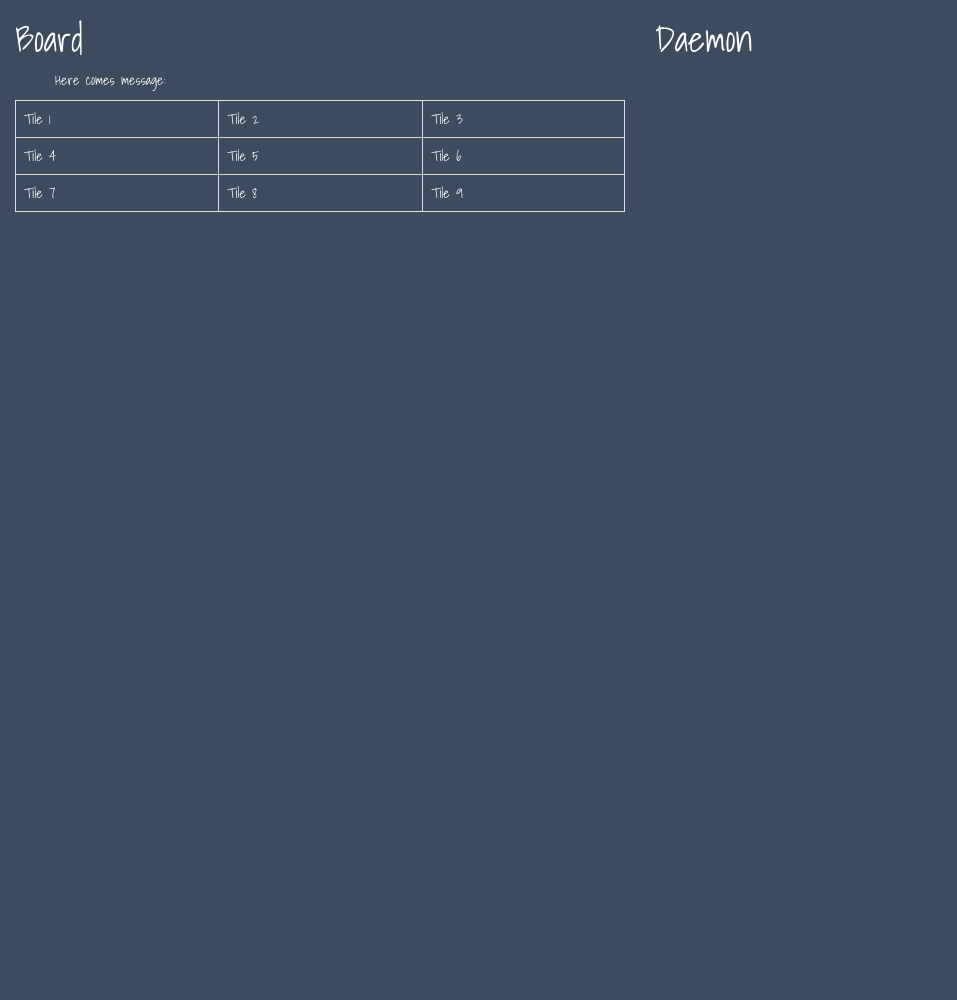
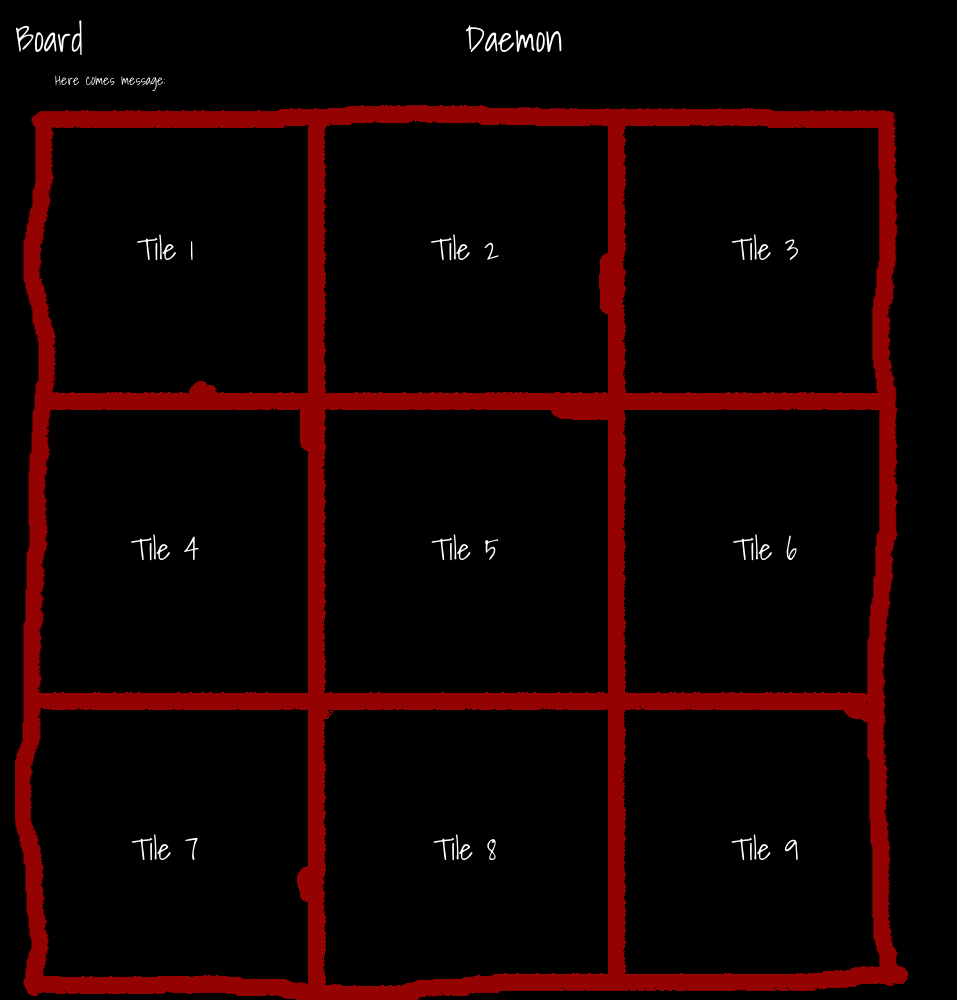
Before and after one commit to RiverOfVomit/ggj2016, a Flask app: page /board in a window 1280 px wide. Shown: the whole page, without its empty margins (0-957 px from the left). Before the commit the page ends 212 px from the top, so only its background shows below. Run offline with Flask 2, Linux system fonts and the light colour scheme; data that the repository does not hold is empty; some libraries are stand-ins or nearby versions.

Commit message:
board html

```diff
--- a/rov-ggj2016/static/assets/css/game.css
+++ b/rov-ggj2016/static/assets/css/game.css
@@ -20,6 +20,7 @@ html{
 body{
 	font-family: shadows_into_lightregular, sans-serif;
 	position: relative;
+	background-color: black;
 	height: 100%;
 	color: white;
 }
@@ -45,8 +46,53 @@ body{
 	BOARD STYLE
 -----------------------------------------------*/
 body.board{
-	background: #3D4B5F;
-	color: white;
+}
+
+.board{
+	width: 900px;
+}
+.board td{
+	width: 300px;
+	height: 300px;
+	text-align: center;
+	font-size: 30px;
+	vertical-align: middle;
+}
+.tile-1{
+	background: url('/static/assets/img/tile1.png');
+	background-size: cover;
+}
+.tile-2{
+	background: url('/static/assets/img/tile2.png');
+	background-size: cover;
+}
+.tile-3{
+	background: url('/static/assets/img/tile3.png');
+	background-size: cover;
+}
+.tile-4{
+	background: url('/static/assets/img/tile4.png');
+	background-size: cover;
+}
+.tile-5{
+	background: url('/static/assets/img/tile5.png');
+	background-size: cover;
+}
+.tile-6{
+	background: url('/static/assets/img/tile6.png');
+	background-size: cover;
+}
+.tile-7{
+	background: url('/static/assets/img/tile7.png');
+	background-size: cover;
+}
+.tile-8{
+	background: url('/static/assets/img/tile8.png');
+	background-size: cover;
+}
+.tile-9{
+	background: url('/static/assets/img/tile9.png');
+	background-size: cover;
 }
 
 /* -------------------------------------------
--- a/rov-ggj2016/templates/board.html
+++ b/rov-ggj2016/templates/board.html
@@ -16,22 +16,22 @@
 			<div class="col-xs-12 col-sm-6">
 				<h1>Board</h1>
 				<ul id="messages">Here comes message:</ul>
-				<table class="table table-bordered">
+				<table class="board">
 					<tbody>
 						<tr>
-							<td>Tile 1</td>
-							<td>Tile 2</td>
-							<td>Tile 3</td>
+							<td class="tile-1">Tile 1</td>
+							<td class="tile-2">Tile 2</td>
+							<td class="tile-3">Tile 3</td>
 						</tr>
 						<tr>
-							<td>Tile 4</td>
-							<td>Tile 5</td>
-							<td>Tile 6</td>
+							<td class="tile-4">Tile 4</td>
+							<td class="tile-5">Tile 5</td>
+							<td class="tile-6">Tile 6</td>
 						</tr>
 						<tr>
-							<td>Tile 7</td>
-							<td>Tile 8</td>
-							<td>Tile 9</td>
+							<td class="tile-7">Tile 7</td>
+							<td class="tile-8">Tile 8</td>
+							<td class="tile-9">Tile 9</td>
 						</tr>
 					</tbody>
 				</table>
```
Also changed, not shown: rov-ggj2016/static/assets/fonts/stylesheet.css (deleted, +0 -16 lines).
